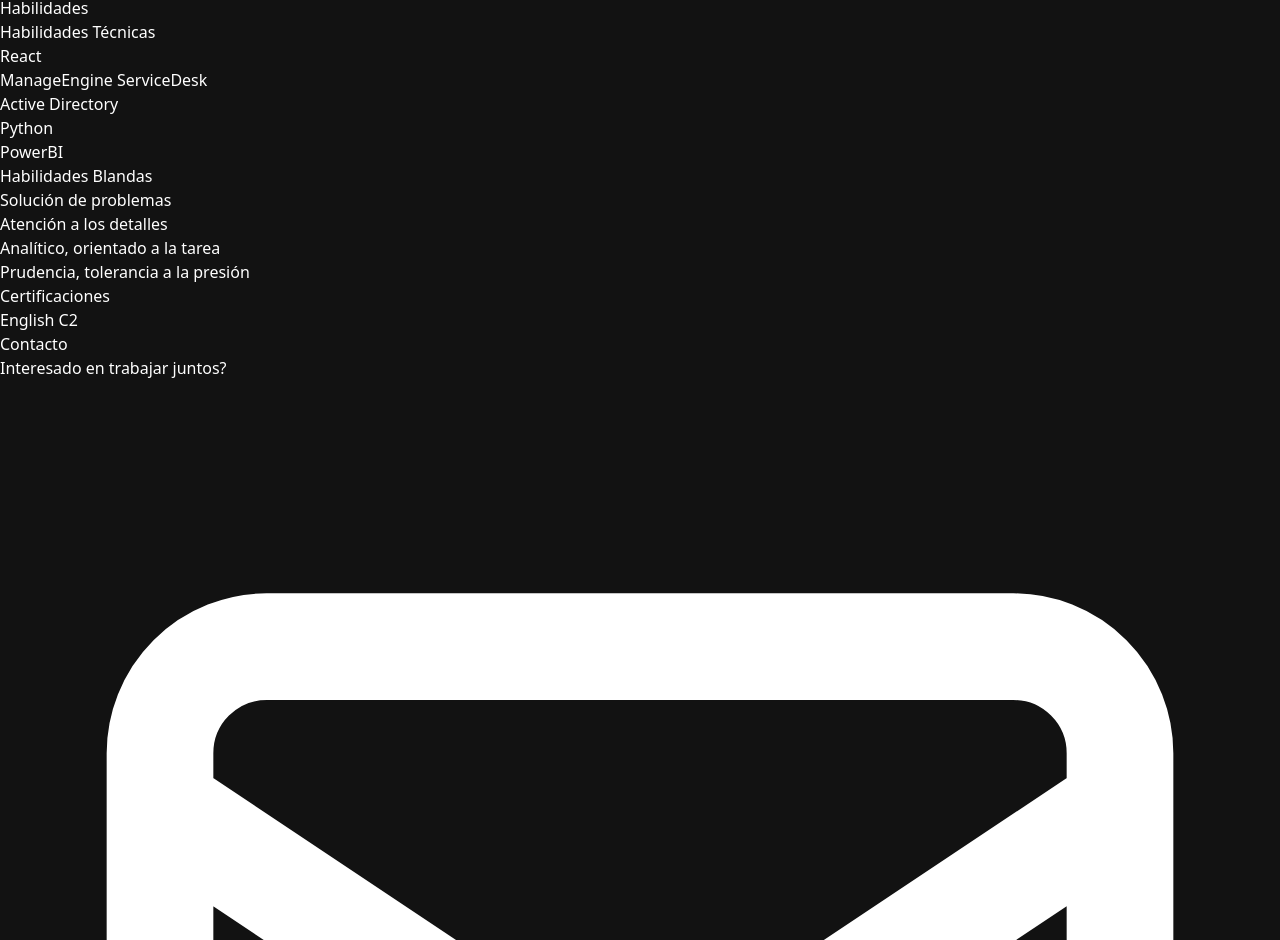
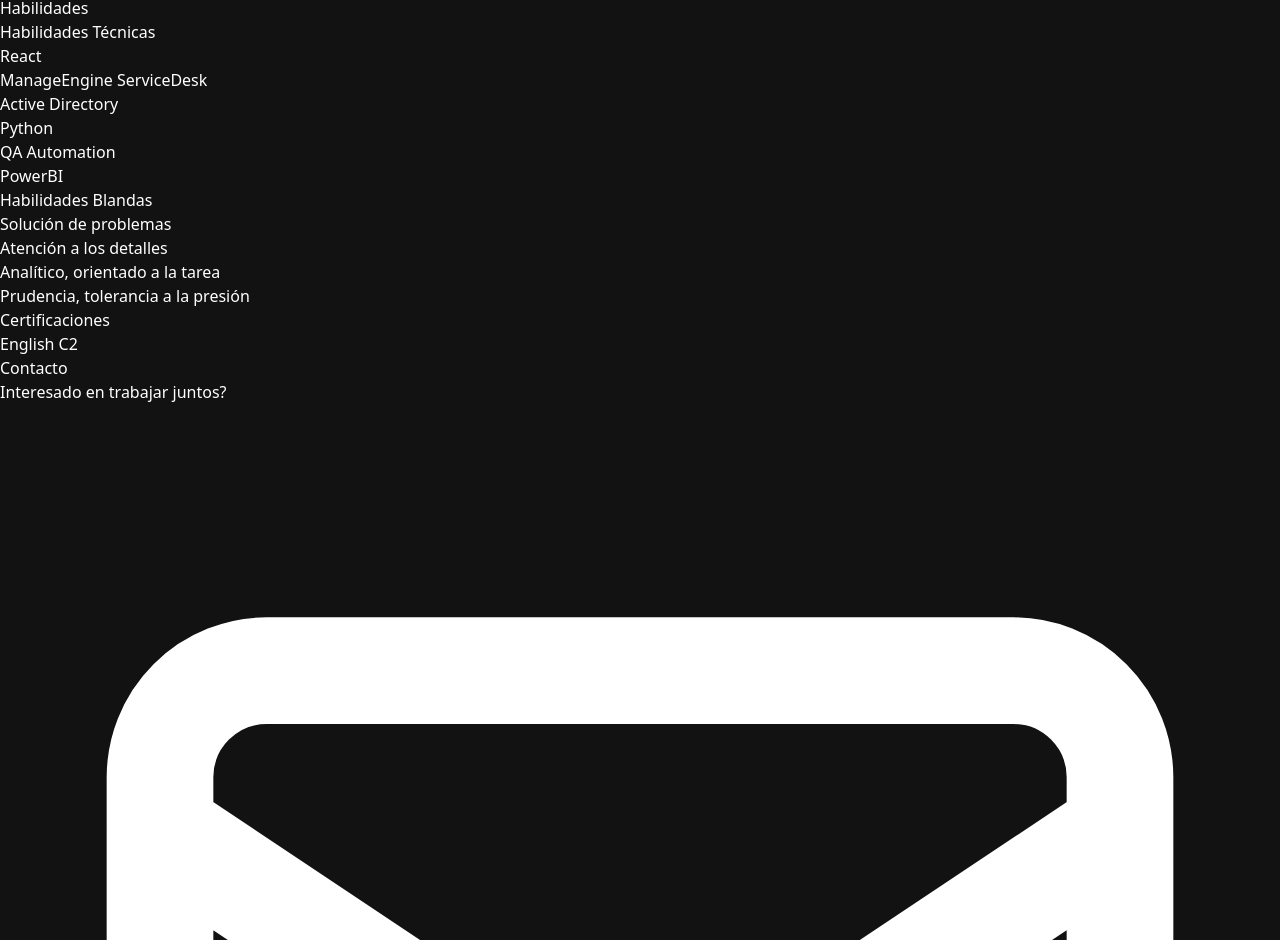
Before and after one commit to Kangarroar/Portfolio-Website, a React (Vite) app: page / in a window 1280 px wide. Shown: the part 3813-4753 px from the top of the page. Built offline with nearby package versions, Linux system fonts and the light colour scheme.

Commit message:
Modified text on resumee.

```diff
--- a/src/constants/text.js
+++ b/src/constants/text.js
@@ -77,6 +77,7 @@
             "ManageEngine ServiceDesk",
             "Active Directory",
             "Python",
+            "QA Automation",
             "PowerBI"
           ]
         },
@@ -182,6 +183,7 @@
             "ManageEngine ServiceDesk",
             "Active Directory",
             "Python",
+            "QA Automation",
             "PowerBI"
           ]
         },
```
